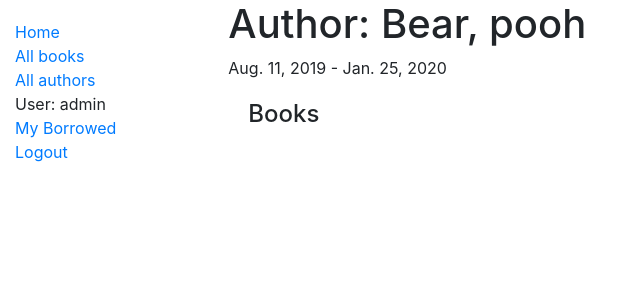
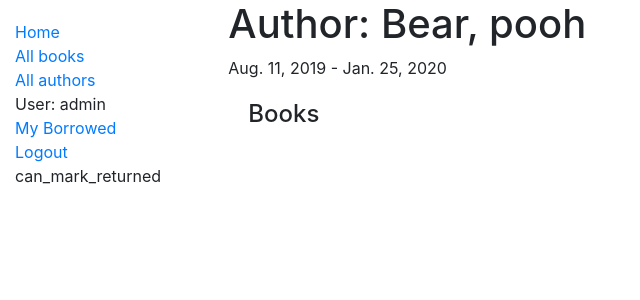
Before and after one commit to aspiringguru/mdnLearnDjango2, a Django app: page /catalog/author/3 in a window 1280 px wide. Shown: the top 300 px of the page, without its empty margins (0-640 px from the left). Run offline with Django 3.2, Linux system fonts and the light colour scheme; a user stored in the database is signed in; data comes from the database, SQL or seed files in the repository; both versions use the stored data as it was after the commit; some libraries are stand-ins or nearby versions.

Commit message:
part 8 permissions to return added in model and generic template

```diff
--- a/locallibrary/catalog/models.py
+++ b/locallibrary/catalog/models.py
@@ -102,7 +102,12 @@ class BookInstance(models.Model):
     )
 
     class Meta:
+        """
+            part 8
+            Defining permissions is done on the model "class Meta" section w permissions field.
+        """
         ordering = ['due_back']
+        permissions = (("can_mark_returned", "Set book as returned"),)
 
     def __str__(self):
         """String for representing the Model object."""
--- a/locallibrary/catalog/templates/base_generic.html
+++ b/locallibrary/catalog/templates/base_generic.html
@@ -22,6 +22,13 @@
             <li>User: {{ user.get_username }}</li>
             <li><a href="{% url 'my-borrowed' %}">My Borrowed</a></li>
             <li><a href="{% url 'logout'%}?next={{request.path}}">Logout</a></li>
+            {% if perms.catalog.can_mark_returned %}
+                <li>can_mark_returned</li>
+                <!-- We can mark a BookInstance as returned. -->
+                <!-- Perhaps add code to link to a "book return" view here. -->
+            {% else %}
+                <li>canNOT_mark_returned</li>
+            {% endif %}
           {% else %}
             <li><a href="{% url 'login'%}?next={{request.path}}">Login</a></li>
           {% endif %}
```
Also changed, not shown: locallibrary/catalog/migrations/0005_auto_20200127_2333.py (added), locallibrary/db.sqlite3.
